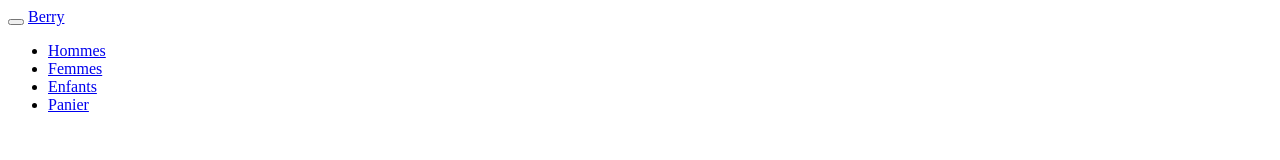
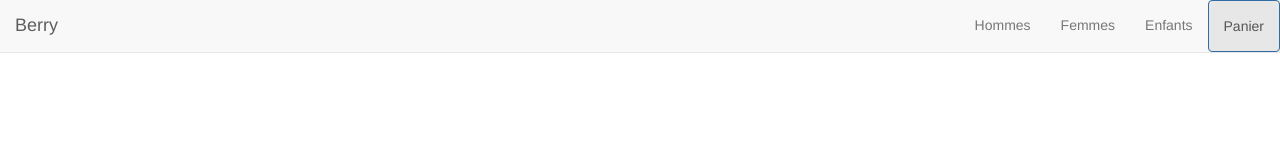
Before and after one commit to uxpaul/chateau_doms_website, a plain HTML site: page index.html in a window 1280 px wide. Drawn offline with nearby package versions, Linux system fonts and the light colour scheme.

Commit message:
Add link

```diff
--- a/index.html
+++ b/index.html
@@ -4,7 +4,8 @@
   <meta charset="UTF-8">
   <meta name="viewport" content="width=device-width, initial-scale=1.0">
   <meta http-equiv="X-UA-Compatible" content="ie=edge">
-  <title>Document</title>
+  <link href="https://maxcdn.bootstrapcdn.com/bootstrap/3.3.7/css/bootstrap.min.css" rel="stylesheet">
+  <title>Château Doms</title>
 </head>
 
 <header>
```
